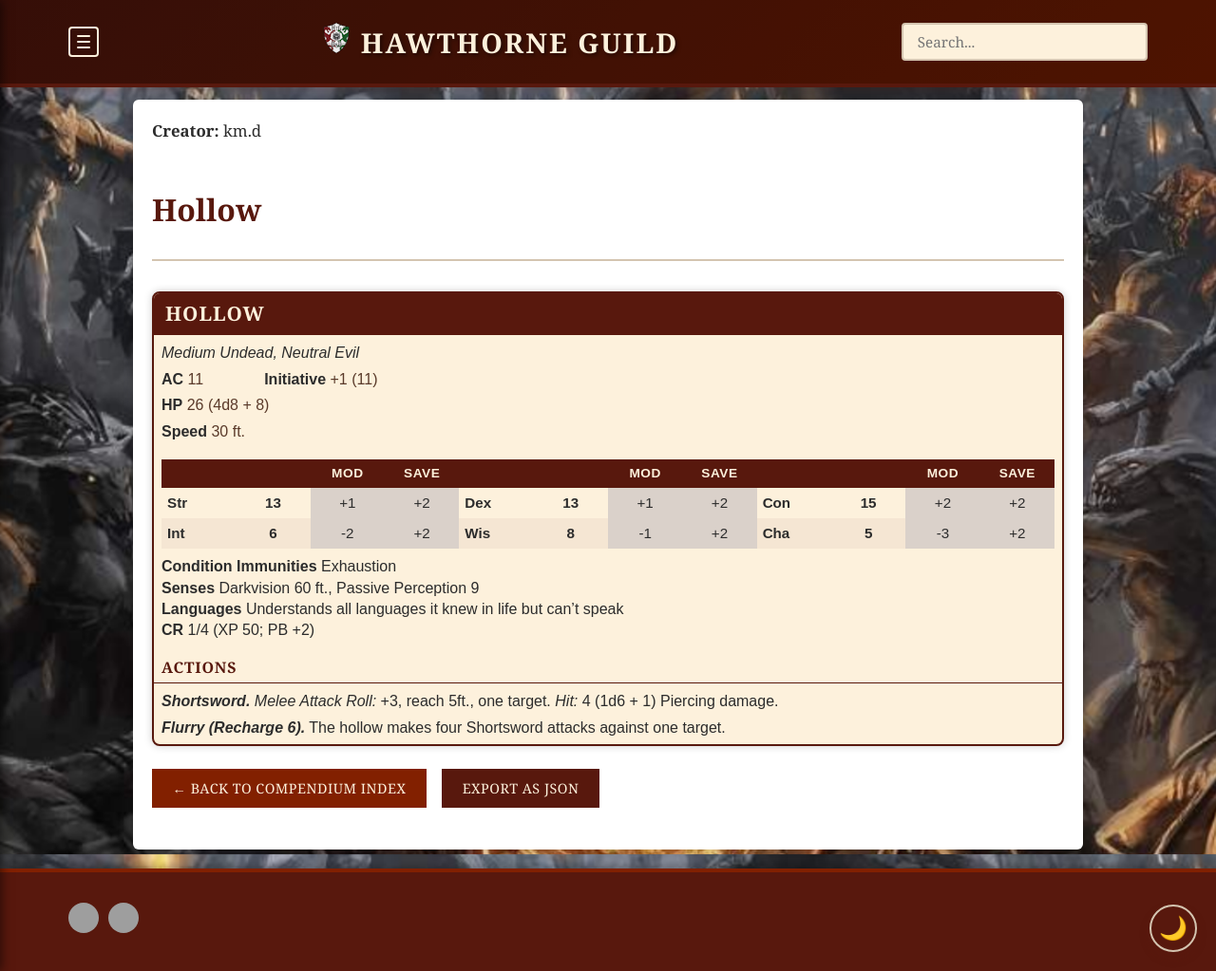
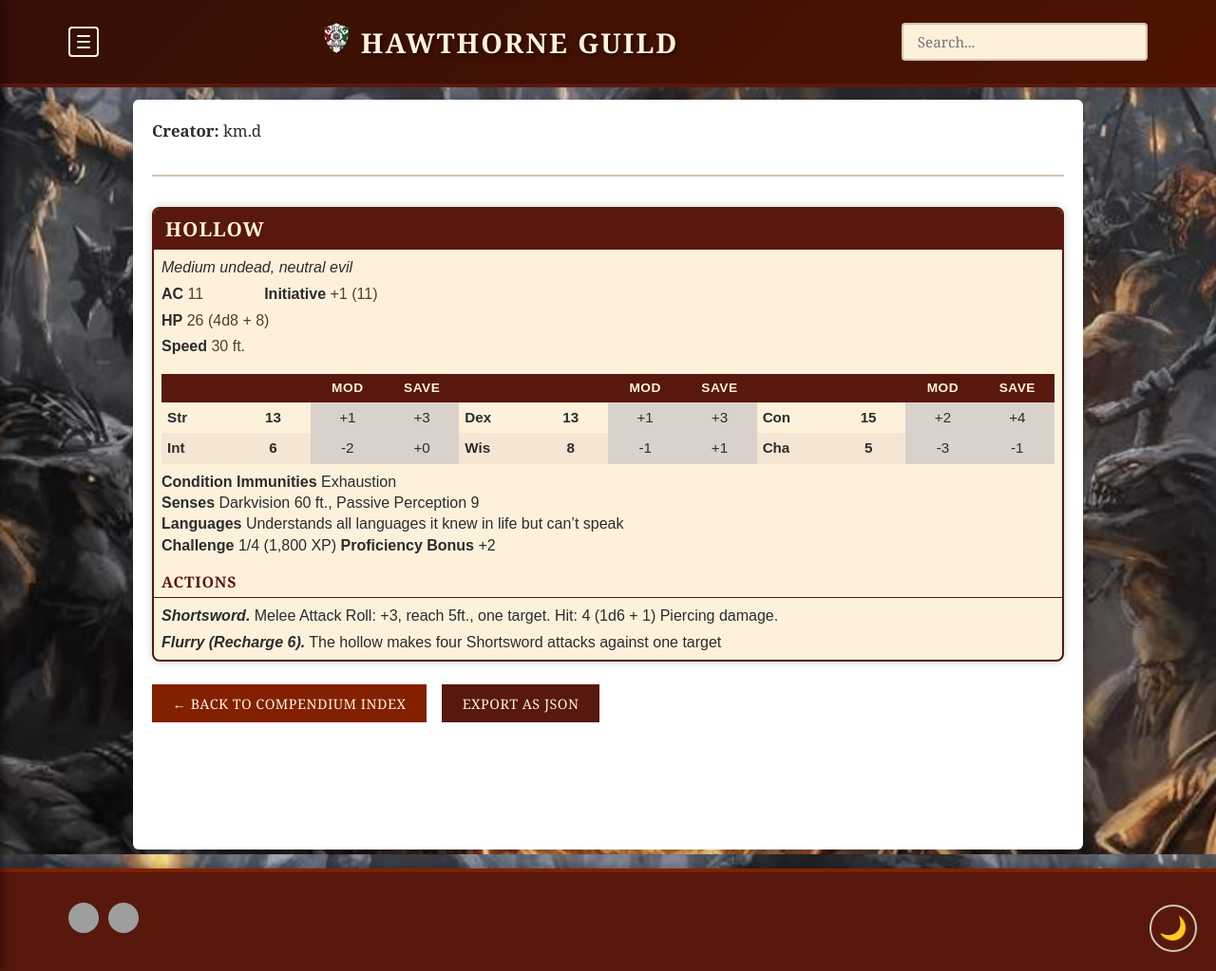
Before and after one commit to coconutswallow/Guides, a Jekyll site: the page built from _monsters/hollow.md, in a window 1280 px wide and 1023 px high. Shown: the whole window at 95% size. Built offline with Jekyll 4.4.1, drawn with Linux system fonts in a browser that asks for light colours; comment, search, counter and statistics services are not loaded; grey boxes are pictures that could not be loaded.

Commit message:
Update hollow.md

```diff
--- a/_monsters/hollow.md
+++ b/_monsters/hollow.md
@@ -2,35 +2,32 @@
 layout: statblock
 title: Hollow
 cr: 1/4
+size: Medium
 type: Undead
-size: Medium
 alignment: Neutral Evil
 category: 2014 Fair Game
 creator: km.d
 ---
 
-## Hollow
-
-
-
 ___
 > ## Hollow
-> *Medium Undead, Neutral Evil*
+> *Medium undead, neutral evil*
 >
 > **AC** 11 **HP** 26 (4d8 + 8) **Speed** 30 ft. **Initiative** +1 (11)
 >
 > |     |     | MOD | SAVE |     |     | MOD | SAVE |     |     | MOD | SAVE |
 > |:--- |:---:|:---:|:----:|:--- |:---:|:---:|:----:|:--- |:---:|:---:|:----:|
-> | **Str** | 13 | +1 | +2 | **Dex** | 13 | +1 | +2 | **Con** | 15 | +2 | +2 |
-> | **Int** | 6 | -2 | +2 | **Wis** | 8 | -1 | +2 | **Cha** | 5 | -3 | +2 |
+> | **Str** | 13 | +1 | +3 | **Dex** | 13 | +1 | +3 | **Con** | 15 | +2 | +4 |
+> | **Int** | 6 | -2 | +0 | **Wis** | 8 | -1 | +1 | **Cha** | 5 | -3 | -1 |
 >
 > **Condition Immunities** Exhaustion
 > **Senses** Darkvision 60 ft., Passive Perception 9
 > **Languages** Understands all languages it knew in life but can't speak
-> **CR** 1/4 (XP 50; PB +2)
+> **Challenge** 1/4 (1,800 XP) **Proficiency Bonus** +2
 >
 > ### Actions
 >
-> ***Shortsword.*** *Melee Attack Roll:* +3, reach 5ft., one target. *Hit:* 4 (1d6 + 1) Piercing damage.
+> ***Shortsword.*** Melee Attack Roll: +3, reach 5ft., one target. Hit: 4 (1d6 + 1) Piercing damage.
 >
-> ***Flurry (Recharge 6).*** The hollow makes four Shortsword attacks against one target.
+> ***Flurry (Recharge 6).*** The hollow makes four Shortsword attacks against one target
+>
```
